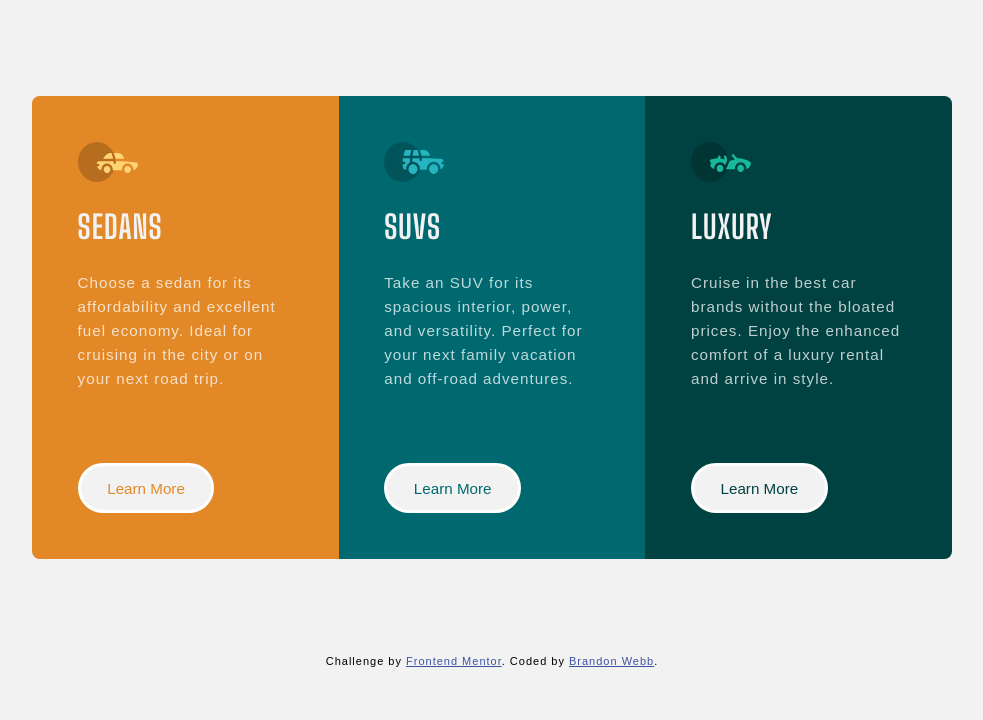
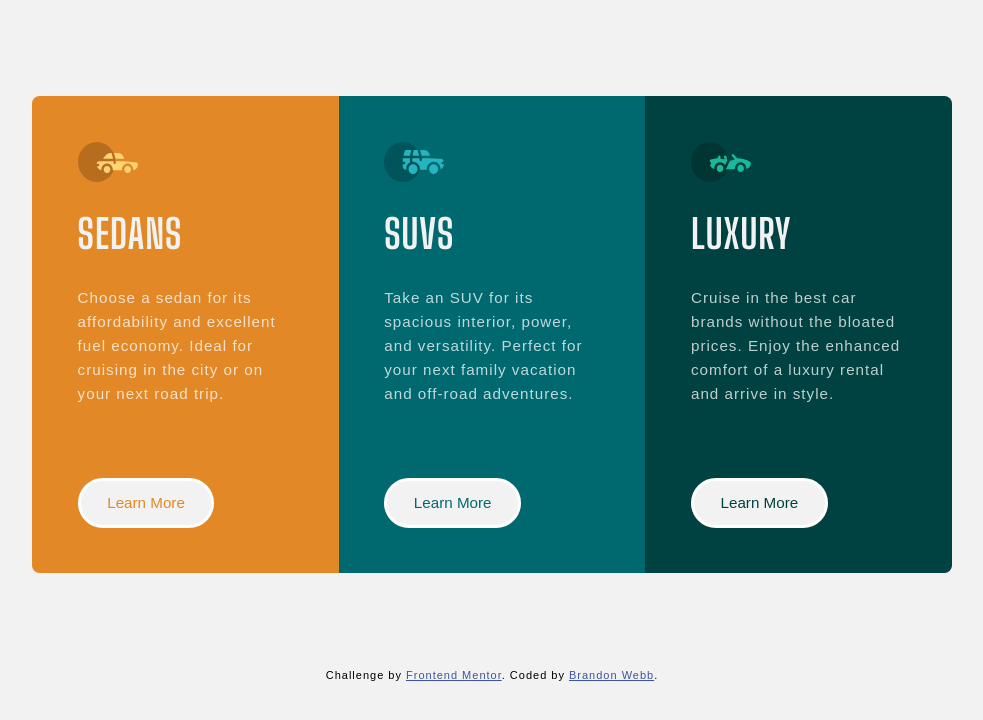
Before and after one commit to webbdesigner/FEM-2, a plain HTML site: page index.html in a window 1280 px wide. Shown: the whole page, without its empty margins (148-1131 px from the left). Drawn offline with Linux system fonts and the light colour scheme.

Commit message:
increased heading size

```diff
--- a/sass/_variables.sass
+++ b/sass/_variables.sass
@@ -7,7 +7,7 @@ $body: 'Lexend Deca', sans-serif
 $heading: 'Big Shoulders Display', sans-serif
 // text-sizes
 $body-size: 0.95rem
-$heading-size: 2rem
+$heading-size: 2.5rem
 
 // colors
 $burnt-orange: hsl(31,77%,52%)
```
Also changed, not shown: css/app.css, 1 other file.
